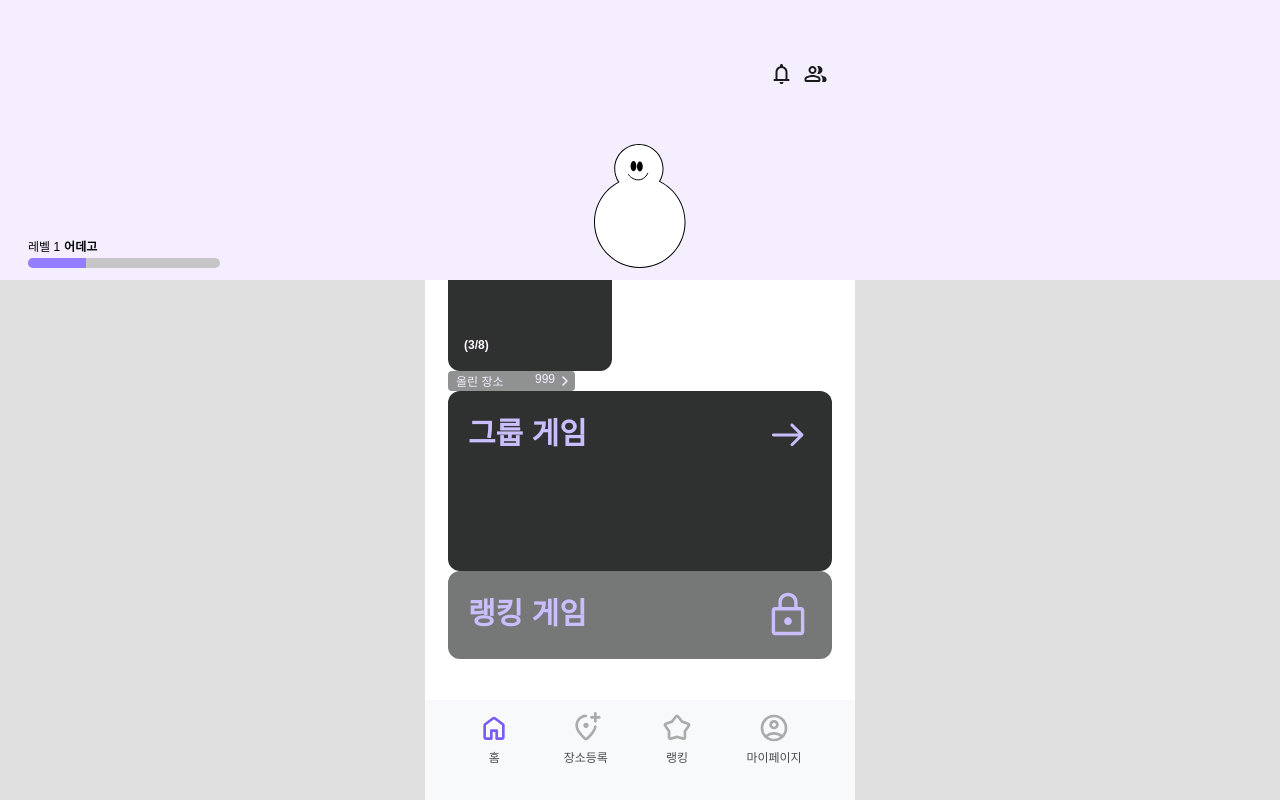
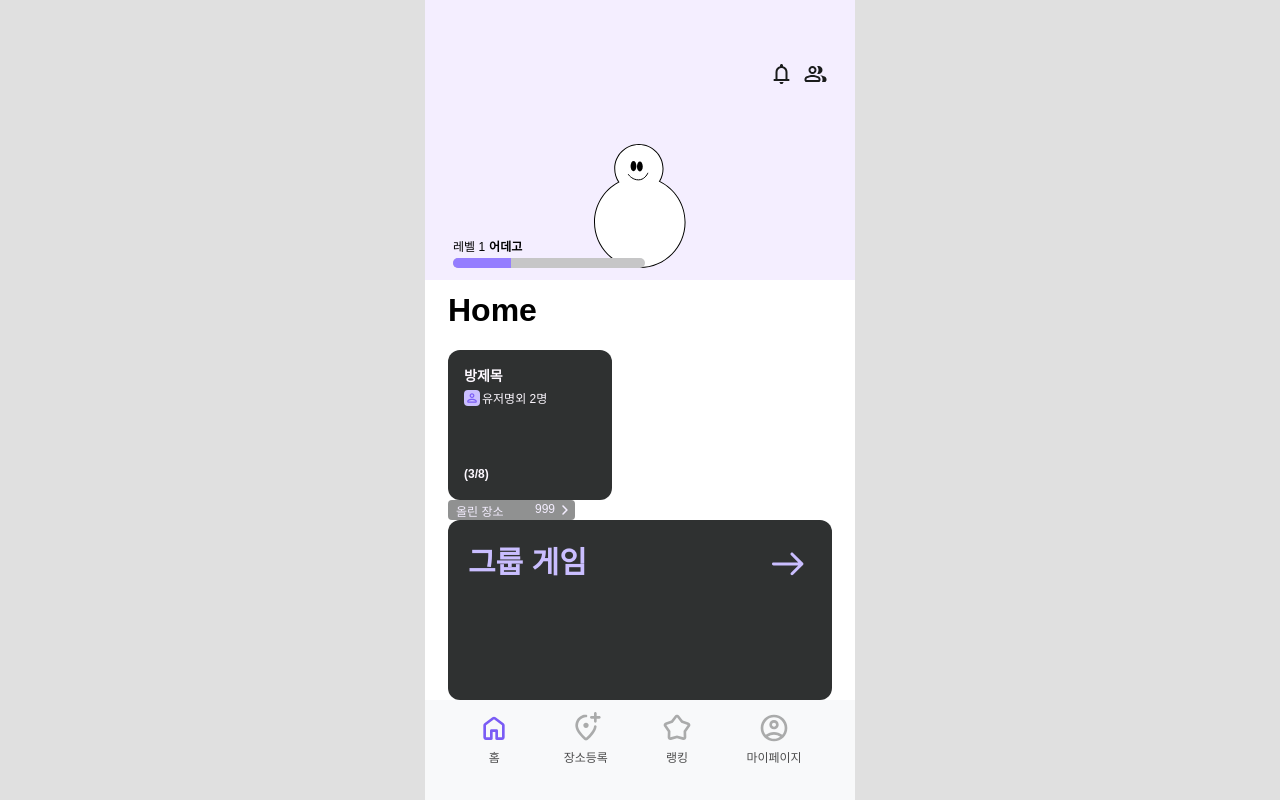
Before and after one commit to urdego/Urdego_Frontend, a Next.js app: page /home in a window 1280 px wide. Built offline with nearby package versions, Linux system fonts and the light colour scheme.

Commit message:
feat: 전체 import 경로 수정 및 css box-sizing 적용

```diff
--- /dev/null
+++ b/app/(nav)/home/Home.styles.ts
@@ -0,0 +1,5 @@
+import styled from 'styled-components';
+
+export const HomeWrapper = styled.div`
+  margin-top: 280px;
+`;
--- a/app/(nav)/home/page.tsx
+++ b/app/(nav)/home/page.tsx
@@ -1,16 +1,18 @@
-"use client"
-import TopBar from "@/components/Common/TopBar/TopBar";
-import { MainBanner } from "@/components/Layout/MainBanner/MainBanner";
+'use client';
+import TopBar from '@/components/Common/TopBar/TopBar';
+import { MainBanner } from '@/components/Layout/Home/MainBanner/MainBanner';
 
 import RoomButton from '@/components/Common/RoomButton/RoomButton';
 import ChannelButton from '@/components/Layout/Home/ChannelButton/ChannelButton';
 import LoactionButton from '@/components/Layout/Home/LocationButton/LocationButton';
+import { HomeWrapper } from './Home.styles';
 
 const Home = () => {
   return (
-    <>
-      <TopBar NavType="main"/>
-      <MainBanner/>
+    <div>
+      <TopBar NavType="main" />
+      <MainBanner />
+      <HomeWrapper>
         <h1>Home</h1>
         <RoomButton
           title="방제목"
@@ -21,8 +23,8 @@ const Home = () => {
         <LoactionButton title="올린 장소" count={999} />
         <ChannelButton title="그룹 게임" />
         <ChannelButton title="랭킹 게임" />
-
-    </>
+      </HomeWrapper>
+    </div>
   );
 };
 
--- a/components/Layout/MainBanner/MainBanner.styles.ts
+++ b/components/Layout/Home/MainBanner/MainBanner.styles.ts
@@ -1,16 +1,16 @@
-import styled from "styled-components";
+import styled from 'styled-components';
 
 export const BannerWrapper = styled.div`
   position: fixed;
   top: 0;
-  width: 100%;
+  width: 430px;
   left: 50%;
   transform: translateX(-50%);
   display: flex;
   justify-content: center;
   align-items: center;
   height: 280px;
-  background-color: #F4EEFF;
+  background-color: #f4eeff;
 `;
 
 export const LevelWrapper = styled.div`
--- a/tsconfig.json
+++ b/tsconfig.json
@@ -20,7 +20,7 @@
     "paths": {
       "@/*": ["./*"],
       "@components/*": ["./components/*"],
-      "@common/*": ["components/Common/*"],
+      "@common/*": ["./components/Common/*"],
       "@layout/*": ["./components/Layout/*"],
       "@styles/*": ["./styles/*"],
       "@lib/*": ["./lib/*"]
```
Also changed, not shown: app/signup/page.tsx (+8 -8 lines), components/Layout/Home/MainBanner/Level.styles.ts (renamed from components/Layout/MainBanner/Level.styles.ts), components/Layout/Home/MainBanner/Level.tsx (renamed from components/Layout/MainBanner/Level.tsx), components/Layout/Home/MainBanner/MainBanner.tsx (renamed from components/Layout/MainBanner/MainBanner.tsx), components/Layout/Home/MainBanner/UserCharacter.styles.ts (renamed from components/Layout/MainBanner/UserCharacter.styles.ts), components/Layout/Home/MainBanner/UserCharacter.tsx (renamed from components/Layout/MainBanner/UserCharacter.tsx). Lines whose indentation alone changed are shown as unchanged.
